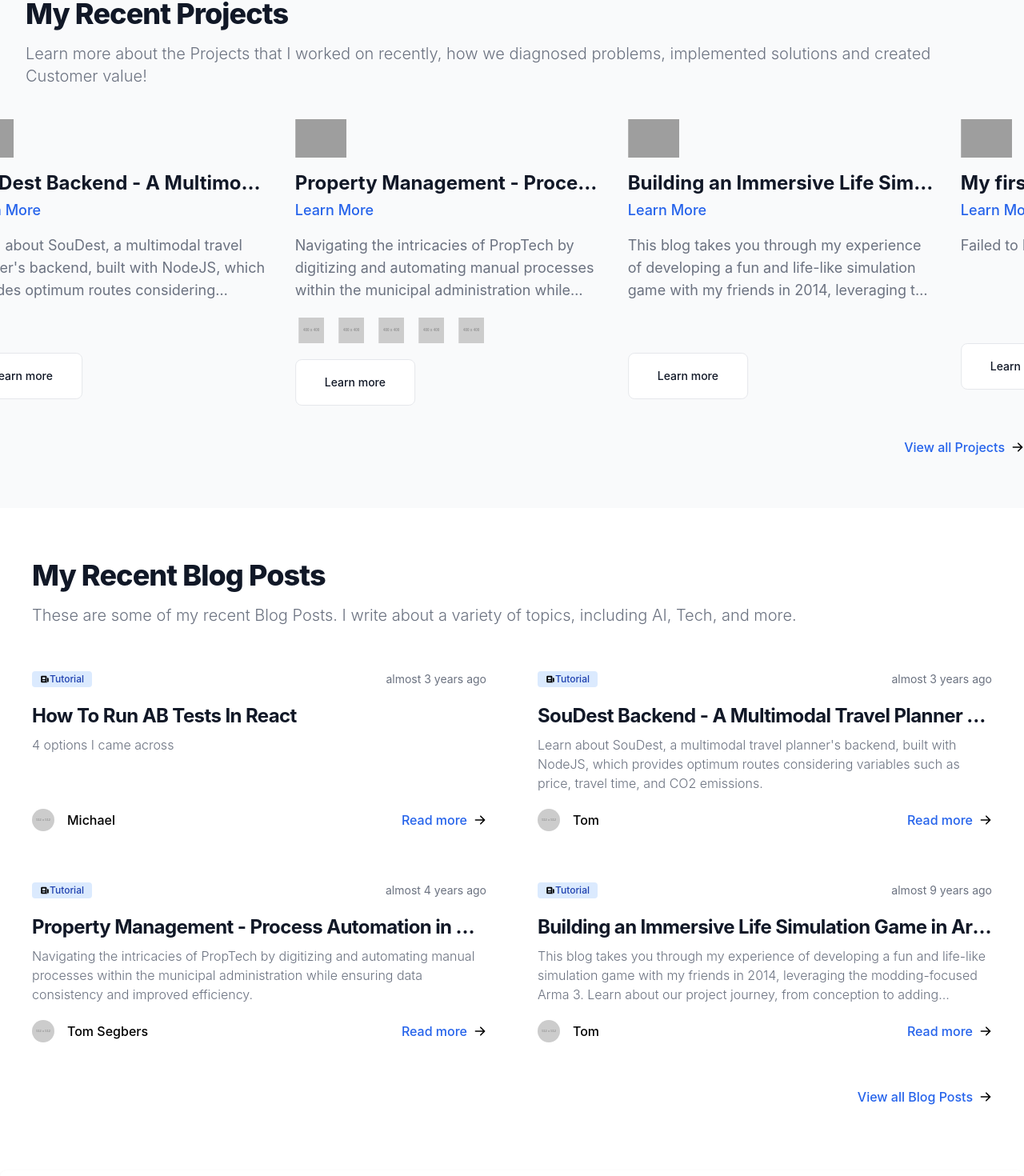
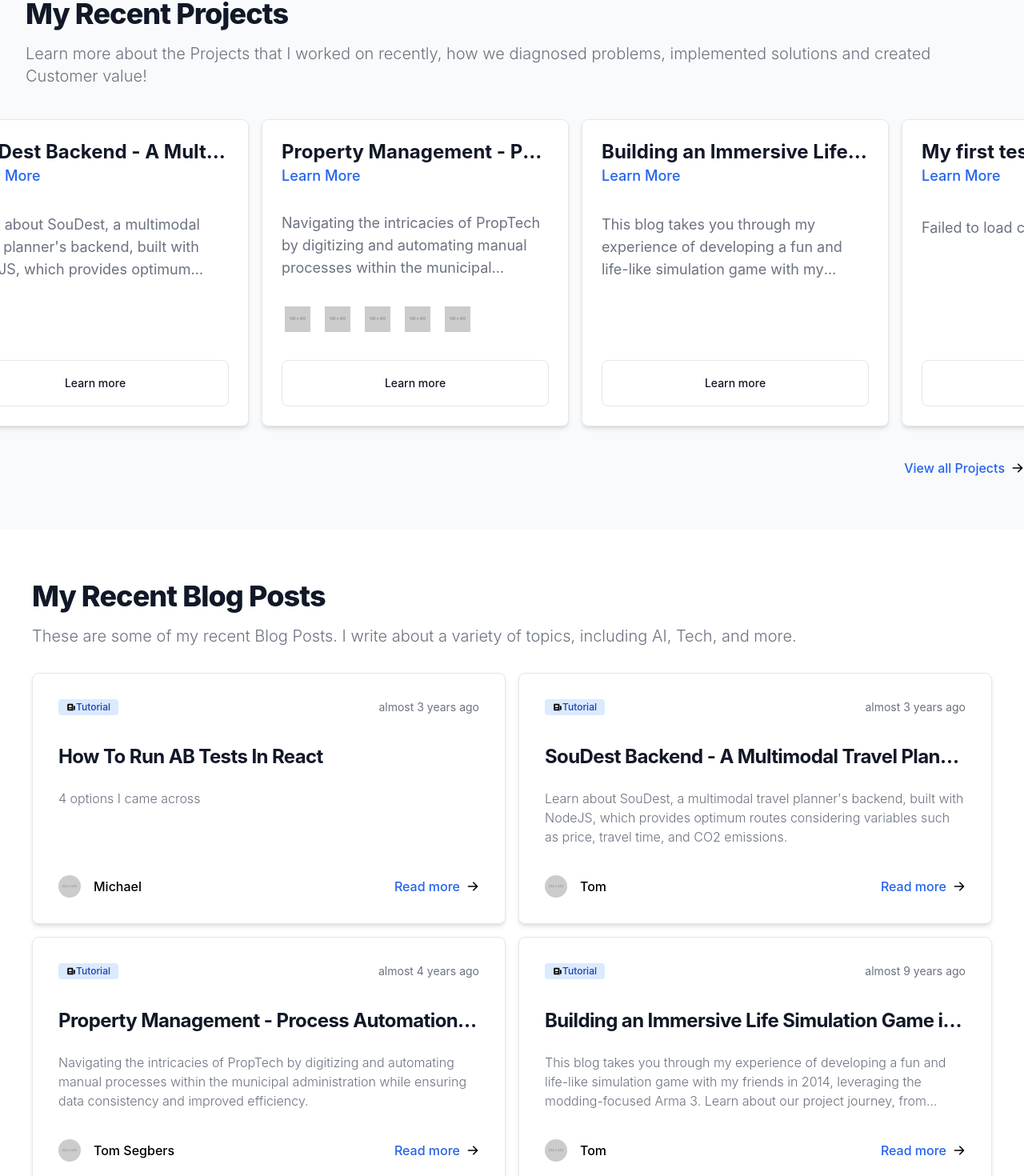
Before and after one commit to TomSeestern/TomSeestern.github.io, a Next.js app: page / in a window 1280 px wide. Shown: the part 729-2199 px from the top of the page at 80% size. Built offline with nearby package versions, Linux system fonts and the light colour scheme; grey boxes are pictures that could not be loaded.

Commit message:
feat: Convert ProjectTeaser.tsx and ArticleTeaser.tsx to use Cards instead of plain div

```diff
--- a/app/page.tsx
+++ b/app/page.tsx
@@ -122,9 +122,9 @@ export default function Web() {
           </p>
         </div>
         <div className="relative flex overflow-hidden py-2">
-          <div className="flex animate-marquee space-x-8">
+          <div className="flex animate-marquee space-x-4">
             {articles.map((article) => (
-              <div key={article.id} className="max-w-sm">
+              <div key={article.id} className="h-96 w-96">
                 <ProjectTeaser
                   key={article.id}
                   title={article.title}
@@ -140,9 +140,9 @@ export default function Web() {
             ))}
           </div>
 
-          <div className="absolute flex animate-marquee2 space-x-8 px-4">
+          <div className="absolute flex animate-marquee2 space-x-4 px-2">
             {articles.map((article) => (
-              <div key={article.id} className="max-w-sm">
+              <div key={article.id} className="h-96 w-96">
                 <ProjectTeaser
                   key={article.id}
                   title={article.title}
@@ -186,7 +186,7 @@ export default function Web() {
               These are some of my recent Blog Posts. I write about a variety of topics, including AI, Tech, and more.
             </p>
           </div>
-          <div className="my-8 md:grid md:grid-cols-2 md:gap-16 md:gap-y-4">
+          <div className="my-8 md:grid md:grid-cols-2 md:gap-4">
             {articles.slice(0, 4).map((article) => (
               <ArticleComponent
                 key={article.id}
--- a/components/ArticleTeaser/ArticleTeaser.tsx
+++ b/components/ArticleTeaser/ArticleTeaser.tsx
@@ -1,4 +1,5 @@
 import { formatDistanceToNow } from "date-fns"
+import { Card } from "flowbite-react"
 import Image from "next/image"
 import Link from "next/link"
 import PropTypes from "prop-types"
@@ -54,7 +55,7 @@ const ArticleComponent: React.FC<ArticleProps> = ({
   fullArticleLink,
 }) => {
   return (
-    <article className="py-6">
+    <Card className="p-2">
       <div className="mb-5 flex items-center justify-between text-gray-500">
         <span className="inline-flex items-center rounded bg-primary-100 px-2.5 py-0.5 text-xs font-medium text-primary-800 dark:bg-primary-200 dark:text-primary-800">
           <Image className={"h-3 w-3"} src={"/icon/article.svg"} alt={"Article Icon"} width={32} height={32} />
@@ -86,7 +87,7 @@ const ArticleComponent: React.FC<ArticleProps> = ({
           />
         </Link>
       </div>
-    </article>
+    </Card>
   )
 }
 
--- a/components/ProjectTeaser/ProjectTeaser.tsx
+++ b/components/ProjectTeaser/ProjectTeaser.tsx
@@ -1,7 +1,7 @@
+import { Button, Card, Tooltip } from "flowbite-react"
 import React from "react"
-import {Button, Tooltip} from "flowbite-react"
+import fs from "fs"
 import path from "path"
-import fs from "fs"
 
 /**
  * Interface for the ProjectTeaser props
@@ -51,9 +51,9 @@ const ProjectTeaser: React.FC<ProjectProps> = ({
   })
 
   return (
-    <article className="space-y-4">
-      <img className="h-12 w-auto object-contain" src={imageUrl} alt="" />
-      <div className="space-y-1">
+    <Card className="h-full w-full">
+      <div className="flex h-full flex-col justify-between">
+        <div className="">
           <h3 className="truncate text-2xl font-bold text-gray-900 dark:text-white">{title}</h3>
           <a
             href={ctaLink}
@@ -65,7 +65,9 @@ const ProjectTeaser: React.FC<ProjectProps> = ({
           </a>
         </div>
         {/* Using min-h-[4.5rem] here to force the component to keep 3 Lines of space even is text is not long enough */}
-      <p className="line-clamp-3 min-h-[4.5rem] text-lg font-normal text-gray-500 dark:text-gray-400">{description}</p>
+        <p className="line-clamp-3 min-h-[4.5rem] text-lg font-normal text-gray-500 dark:text-gray-400">
+          {description}
+        </p>
         <div className="flex min-h-[2rem] items-center gap-2.5">
           {technologies.map((tech, index) => (
             <div key={tech} className="rounded-lg p-1 hover:bg-gray-50 dark:hover:bg-gray-800">
@@ -86,7 +88,8 @@ const ProjectTeaser: React.FC<ProjectProps> = ({
         >
           {buttonText}
         </Button>
-    </article>
+      </div>
+    </Card>
   )
 }
 
```
Lines whose indentation alone changed are shown as unchanged.
